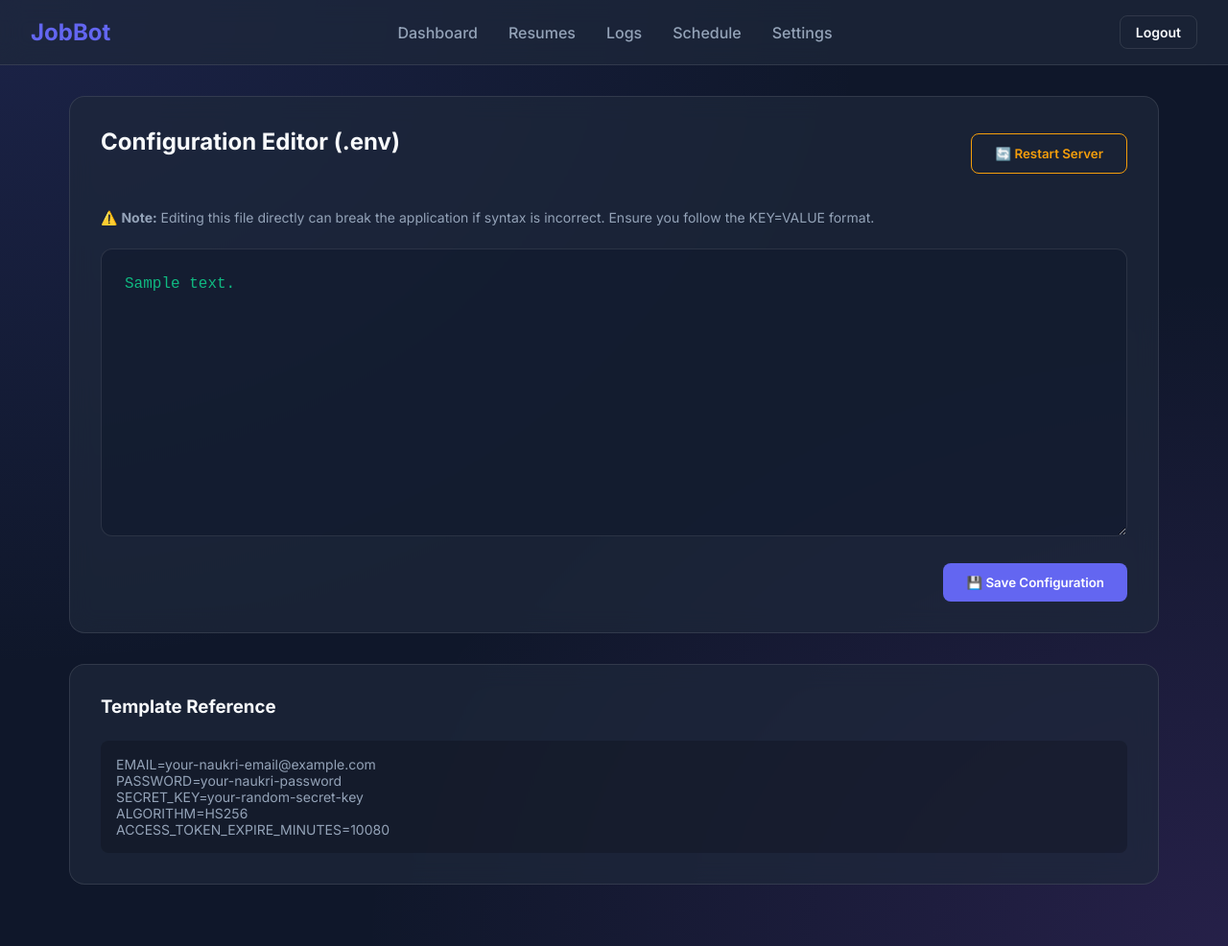
After one commit to ravi70386/job-automation-bot, a FastAPI app: template templates/env.html in a window 1280 px wide. The commit adds this page. Shown: the whole page at 96% size. Run offline with FastAPI, Linux system fonts and the light colour scheme; the template is opened without the code that fills it: most values are stand-ins (such as "Sample title", 1, 10 or a date in 2020).

Commit message:
feat: add env configuration editor, implement real-time bot status polling, and improve UI interactions

```diff
--- a/main.py
+++ b/main.py
@@ -222,6 +222,30 @@ async def resumes_ui(request: Request, user: User = Depends(get_current_user_fro
     resumes = sorted(os.listdir(RESUMES_DIR))
     return templates.TemplateResponse(request, "resumes.html", {"active_page": "resumes", "resumes": resumes})
 
+@app.get("/env_ui", response_class=HTMLResponse)
+async def env_ui(request: Request, user: User = Depends(get_current_user_from_cookie)):
+    if not user: return RedirectResponse(url="/login")
+    env_content = ""
+    if os.path.exists(".env"):
+        with open(".env", "r") as f:
+            env_content = f.read()
+    return templates.TemplateResponse(request, "env.html", {"active_page": "env", "env_content": env_content})
+
+@app.post("/env/update")
+async def update_env(content: str = Form(...), user: User = Depends(get_current_user_from_cookie)):
+    if not user: raise HTTPException(status_code=401)
+    with open(".env", "w") as f:
+        f.write(content)
+    logger.info(f"Environment file updated by user {user.username}")
+    return RedirectResponse(url="/env_ui?saved=true", status_code=status.HTTP_303_SEE_OTHER)
+
+@app.post("/restart")
+async def restart_server(user: User = Depends(get_current_user_from_cookie)):
+    if not user: raise HTTPException(status_code=401)
+    logger.info(f"Server restart initiated by user {user.username}")
+    # On systemd/gunicorn, exiting will trigger an automatic restart if Restart=always
+    os._exit(0)
+
 @app.get("/logs_ui", response_class=HTMLResponse)
 async def logs_ui(request: Request, user: User = Depends(get_current_user_from_cookie)):
     if not user: return RedirectResponse(url="/login")
@@ -273,12 +297,19 @@ async def delete_resume(filename: str, user: User = Depends(get_current_user_fro
         logger.error(f"Attempted to delete non-existent resume: {filename}")
     return RedirectResponse(url="/resumes_ui", status_code=status.HTTP_303_SEE_OTHER)
 
+@app.get("/status")
+async def get_status(user: User = Depends(get_current_user_from_cookie)):
+    if not user: raise HTTPException(status_code=401)
+    return {"is_running": os.path.exists(".bot_locked")}
+
 @app.post("/trigger")
 async def trigger_bot(background_tasks: BackgroundTasks, user: User = Depends(get_current_user_from_cookie)):
     if not user: raise HTTPException(status_code=401)
+    if os.path.exists(".bot_locked"):
+        return {"status": "already_running"}
     logger.info(f"Manual bot trigger initiated by user {user.username}")
     background_tasks.add_task(run_update)
-    return RedirectResponse(url="/", status_code=status.HTTP_303_SEE_OTHER)
+    return {"status": "started"}
 
 @app.get("/logs/{filename}")
 async def view_log(filename: str, user: User = Depends(get_current_user_from_cookie)):
--- a/templates/base.html
+++ b/templates/base.html
@@ -139,6 +139,7 @@
             <a href="/resumes_ui" class="{% if active_page == 'resumes' %}active{% endif %}">Resumes</a>
             <a href="/logs_ui" class="{% if active_page == 'logs' %}active{% endif %}">Logs</a>
             <a href="/cron_ui" class="{% if active_page == 'cron' %}active{% endif %}">Schedule</a>
+            <a href="/env_ui" class="{% if active_page == 'env' %}active{% endif %}">Settings</a>
         </div>
         <div>
             <a href="/logout" class="btn btn-outline" style="padding: 0.5rem 1rem; font-size: 0.875rem;">Logout</a>
--- /dev/null
+++ b/templates/env.html
@@ -0,0 +1,44 @@
+{% extends "base.html" %}
+
+{% block title %}Settings - JobBot{% endblock %}
+
+{% block content %}
+    <div class="card">
+        <div style="display: flex; justify-content: space-between; align-items: center; margin-bottom: 2rem;">
+            <h2>Configuration Editor (.env)</h2>
+            <div style="display: flex; gap: 1rem;">
+                <form action="/restart" method="post" onsubmit="return confirm('This will restart the web server. You will be logged out. Continue?')">
+                    <button type="submit" class="btn btn-outline" style="color: #f59e0b; border-color: #f59e0b;">🔄 Restart Server</button>
+                </form>
+            </div>
+        </div>
+
+        <p style="color: var(--text-muted); font-size: 0.875rem; margin-bottom: 1.5rem;">
+            ⚠️ <b>Note:</b> Editing this file directly can break the application if syntax is incorrect.
+            Ensure you follow the <code>KEY=VALUE</code> format.
+        </p>
+
+        <form action="/env/update" method="post">
+            <textarea name="content"
+                      style="width: 100%; height: 300px; background: rgba(15,23,42,0.5); border: 1px solid var(--border); border-radius: 12px; color: #10b981; font-family: 'Courier New', Courier, monospace; padding: 1.5rem; font-size: 1rem; line-height: 1.5; outline: none; margin-bottom: 1.5rem;"
+                      placeholder="EMAIL=your@email.com&#10;PASSWORD=yourpassword">{{ env_content }}</textarea>
+
+            <div style="display: flex; justify-content: flex-end; align-items: center; gap: 1rem;">
+                {% if request.query_params.get('saved') %}
+                    <span style="color: #10b981; font-size: 0.875rem;">✅ Settings saved successfully!</span>
+                {% endif %}
+                <button type="submit" class="btn">💾 Save Configuration</button>
+            </div>
+        </form>
+    </div>
+
+    <div class="card">
+        <h3>Template Reference</h3>
+        <pre style="color: var(--text-muted); font-size: 0.875rem; background: rgba(0,0,0,0.2); padding: 1rem; border-radius: 8px;">
+EMAIL=your-naukri-email@example.com
+PASSWORD=your-naukri-password
+SECRET_KEY={{ request.app.state.SECRET_KEY or "your-random-secret-key" }}
+ALGORITHM=HS256
+ACCESS_TOKEN_EXPIRE_MINUTES=10080</pre>
+    </div>
+{% endblock %}
```
Also changed, not shown: resume_update.py (+6 -2 lines), templates/dashboard.html (+63 -8 lines), templates/resumes.html (+8 -2 lines).
